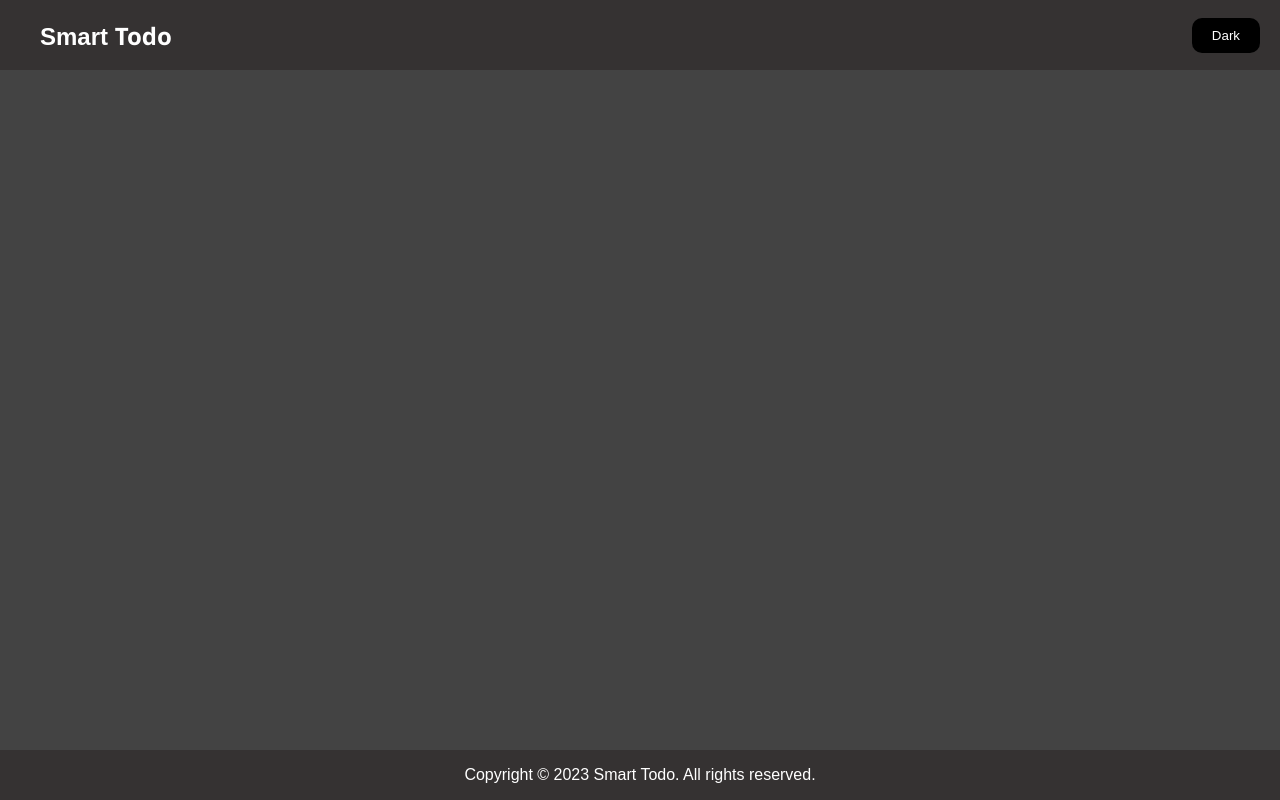
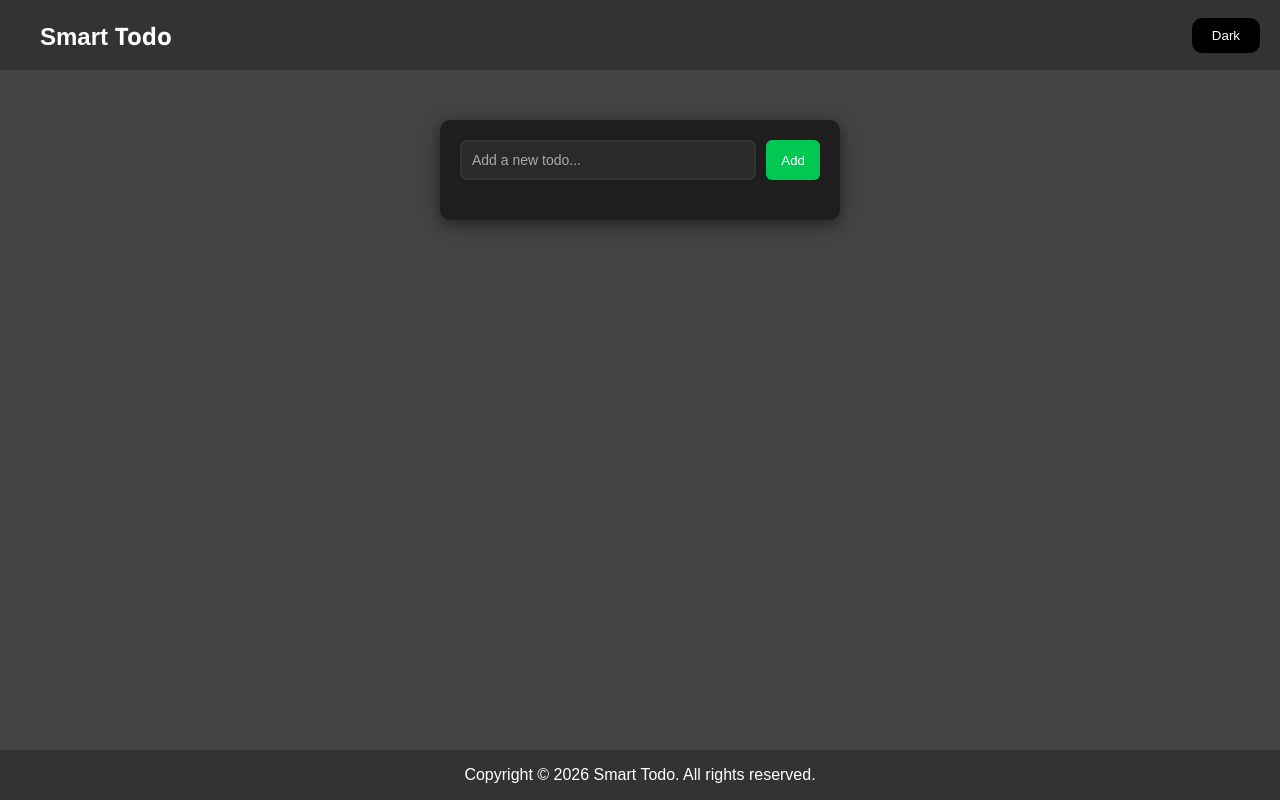
Before and after one commit to akashzone/smart-todo-react, a React (Vite) app: page / in a window 1280 px wide. Built offline with nearby package versions, Linux system fonts and the light colour scheme.

Commit message:
add todo & use LocalStorage to persist the todo

```diff
--- a/src/App.jsx
+++ b/src/App.jsx
@@ -2,15 +2,15 @@
 
 import Navbar from "./components/Navbar"
 import Footer from "./components/Footer"
+import TodoList from "./components/TodoList"
+function App() {
 
-function App() {
   return (
     <>
       <Navbar />
-      <main>
-          {/* <TodoList /> */}
-      </main>
-      <Footer/>
+      <TodoList />
+      <Footer />
+
     </>
   )
 }
--- a/src/components/Footer.css
+++ b/src/components/Footer.css
@@ -8,4 +8,5 @@
     background-color: #353232;
     text-align: center;
     line-height: 50px;
+    cursor: pointer;
 }
--- a/src/components/Footer.jsx
+++ b/src/components/Footer.jsx
@@ -3,7 +3,7 @@ import './Footer.css'
 const Footer = () => {
     return (
         <div className='footer'>
-            Copyright &copy; 2023 Smart Todo. All rights reserved.
+            Copyright &copy; 2026 Smart Todo. All rights reserved.
         </div>
     )
 }
--- a/src/components/Navbar.css
+++ b/src/components/Navbar.css
@@ -13,6 +13,7 @@ nav .navTitle{
   font-size: 1.5rem;
   font-weight: 900;
   padding: 20px;
+  cursor: pointer;
 }
 
 nav .navTitle span{
--- /dev/null
+++ b/src/components/TodoList.css
@@ -0,0 +1,89 @@
+
+.todoInput {
+  max-width: 400px;
+  margin: 50px auto;
+  padding: 20px;
+  border-radius: 10px;
+  background-color: #1e1e1e;
+  box-shadow: 0 4px 15px rgba(0, 0, 0, 0.5);
+  color: #ffffff;
+}
+
+.inputTodo {
+  display: flex;
+  gap: 10px;
+}
+
+.inputTodo input {
+  flex: 1;
+  padding: 10px;
+  border: 2px solid #333;
+  border-radius: 6px;
+  font-size: 14px;
+  background-color: #2a2a2a;
+  color: #fff;
+}
+
+
+.inputTodo input::placeholder {
+  color: #aaa;
+}
+
+
+.inputTodo input:focus {
+  border-color: #00c853;
+  outline: none;
+}
+
+.addBtn {
+  padding: 10px 15px;
+  border: none;
+  background-color: #00c853;
+  color: white;
+  border-radius: 6px;
+  cursor: pointer;
+}
+
+/* Hover */
+.addBtn:hover {
+  background-color: #00b34a;
+}
+
+/* Todo list */
+ul {
+  list-style: none;
+  padding: 0;
+  margin-top: 20px;
+}
+
+/* Each todo item */
+li {
+  display: flex;
+  justify-content: space-between;
+  align-items: center;
+  background-color: #2a2a2a;
+  padding: 10px;
+  margin-bottom: 10px;
+  border-radius: 6px;
+}
+
+/* Text */
+li span {
+  font-size: 14px;
+  color: #e0e0e0;
+}
+
+/* Delete button */
+li button {
+  background-color: #ff4444;
+  border: none;
+  color: white;
+  padding: 5px 10px;
+  border-radius: 5px;
+  cursor: pointer;
+}
+
+/* Hover */
+li button:hover {
+  background-color: #cc0000;
+}
--- /dev/null
+++ b/src/components/TodoList.jsx
@@ -0,0 +1,70 @@
+
+import './TodoList.css';
+import { useState, useRef, useEffect } from 'react';
+const TodoList = () => {
+
+    const [inputValue, setInputValue] = useState('');
+    const [todos, setTodos] = useState(()=>{
+        try {
+            const saved = localStorage.getItem("todos");
+            const parsed = saved ? JSON.parse(saved) : [];
+
+            return Array.isArray(parsed)
+                ? parsed.filter(todo => todo && todo.text)
+                : [];
+        } catch {
+            return [];
+        }
+    });
+
+    const inputRef = useRef(null);
+
+    const handleFocus = () => {
+        inputRef.current.focus();
+    };
+
+    function handleClick() {
+        if (inputValue.trim() !== '') {
+            const newTodo = {
+                id: Date.now(),
+                text: inputValue,
+                completed: false
+            };
+
+            setTodos((prev)=> [...prev, newTodo]);
+            setInputValue('');
+            handleFocus();
+        }
+    }
+
+    function handleKeyPress(e) {
+        if (e.key === 'Enter') {
+            handleClick();
+        }
+    }
+
+    useEffect(() => {
+        localStorage.setItem('todos', JSON.stringify(todos));
+    }, [todos]);
+
+    return (
+        <div className='todoInput'>
+            <div className='inputTodo'>
+                <input ref={inputRef} type="text" placeholder="Add a new todo..." value={inputValue} onChange={(e) => setInputValue(e.target.value)} onKeyDown={handleKeyPress} />
+                <button className='addBtn' onClick={handleClick}>Add</button>
+            </div>
+            <div>
+                <ul className="todoList">
+                    {todos.map((todo) => (
+                        <li key={todo.id}>
+                            <span>{todo.text}</span>
+                            <button onClick={() => setTodos((prev) => prev.filter(t => t.id !== todo.id))}>Delete</button>
+                        </li>
+                    ))}
+                </ul>
+            </div>
+        </div>
+    )
+}
+
+export default TodoList
```
Also changed, not shown: src/components/Navbar.jsx (+8 -2 lines).
